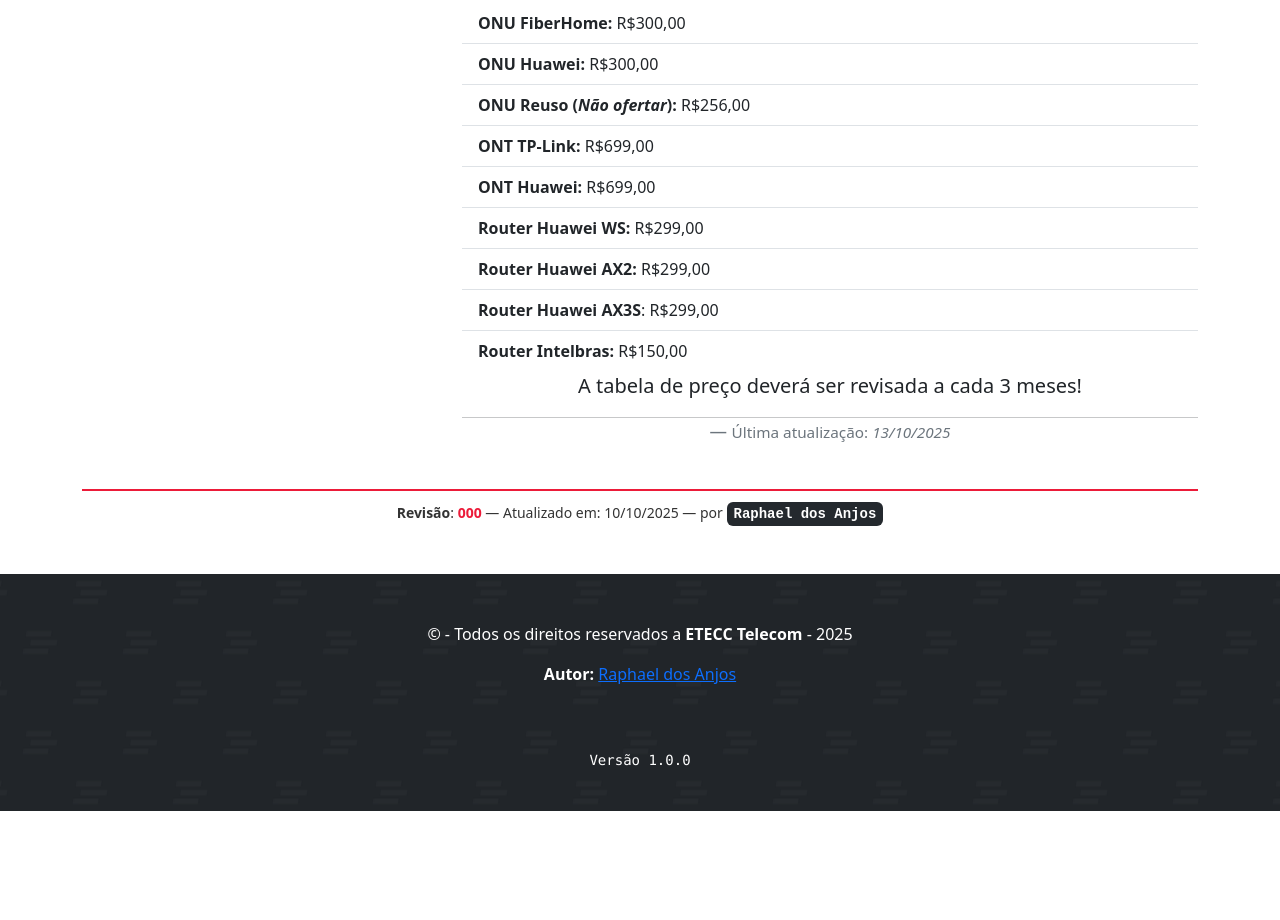
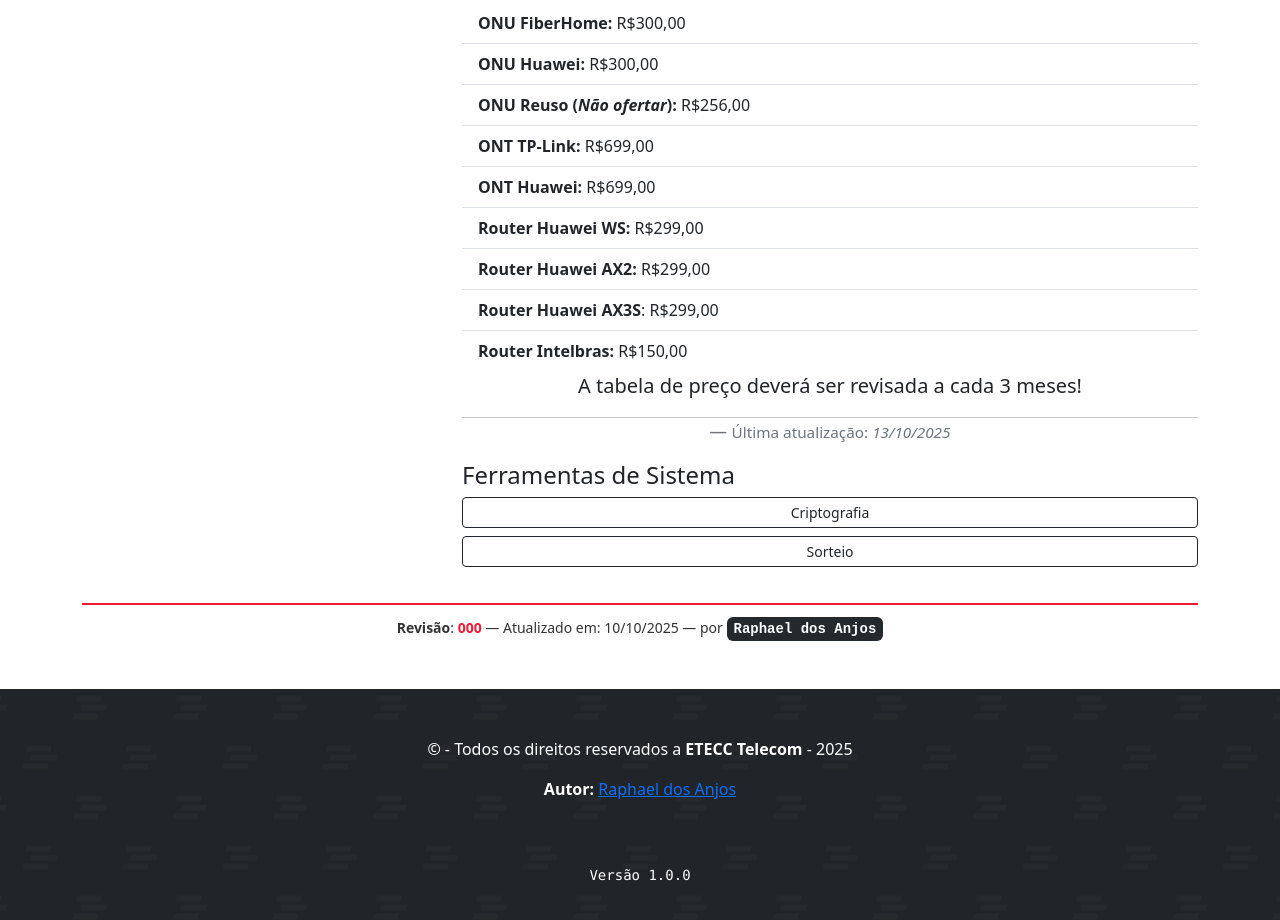
Before and after one commit to ETECC-Telecom/Guia-Telecom, a website with bundled scripts: page index.html in a window 1280 px wide. Shown: the part 3331-4251 px from the top of the page. Before the commit the page ends 4142 px from the top, so only its background shows below. Built offline with nearby package versions, Linux system fonts and the light colour scheme.

```diff
--- a/index.html
+++ b/index.html
@@ -116,7 +116,6 @@
                 </div>
             </div>
 
-
             <div class="col-sm-8">
                 <h2>Padrão de Montagem de Cabo de Rede (RJ45): 568A e 568B</h2>
                 <img src="/static/Imagens/padrao-rj45.webp" class="mx-auto d-block img-fluid">
@@ -230,7 +229,15 @@
                     <hr>
                     <footer class="blockquote-footer"><small>Última atualização: <cite title="Source Title">13/10/2025</cite></small></footer>
                 </blockquote>
-
+                <h4>Ferramentas de Sistema</h4>
+                <div class="d-grid">
+                    <a href="/paginas/criptografar-no-link.html" type="button" class="btn btn-outline-dark btn-block btn-sm mb-2">
+                        Criptografia
+                    </a>
+                    <a href="/paginas/sortear-no-link copy.html" type="button" class="btn btn-outline-dark btn-block btn-sm mb-2">
+                        Sorteio
+                    </a>
+                </div>
             </div>
             <script src="/src/copiar_transferencia.js"></script>
 
```
